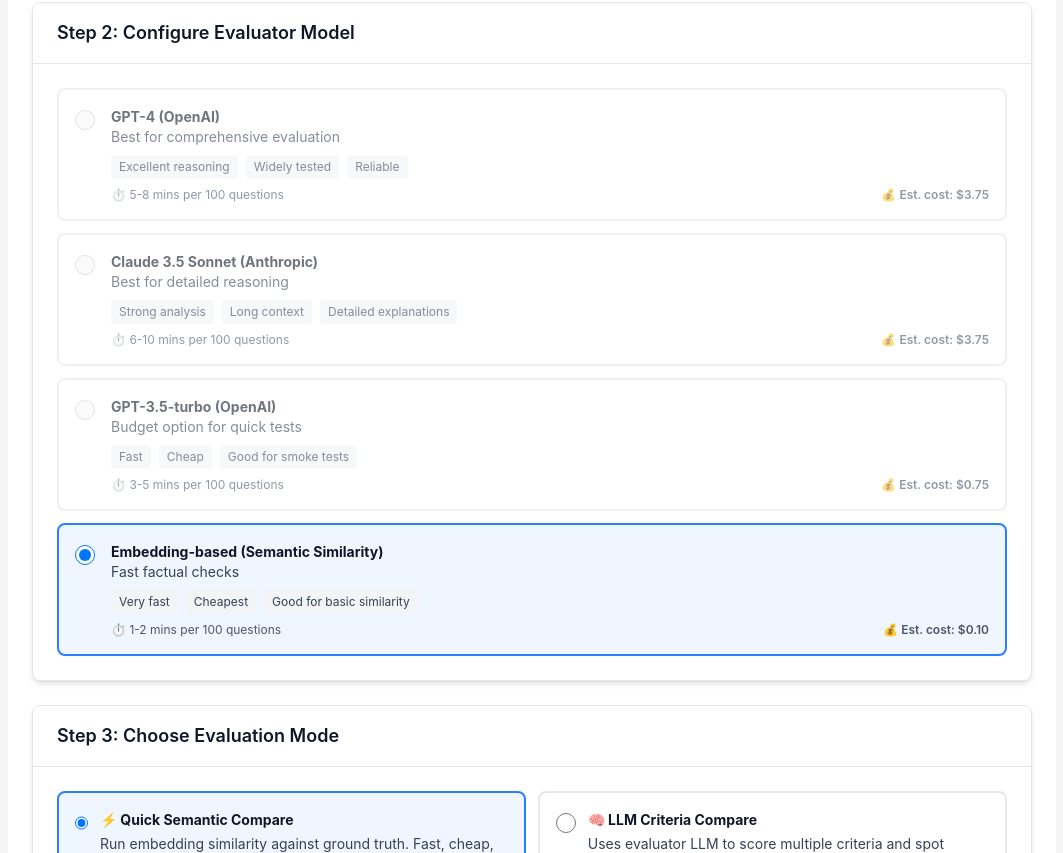
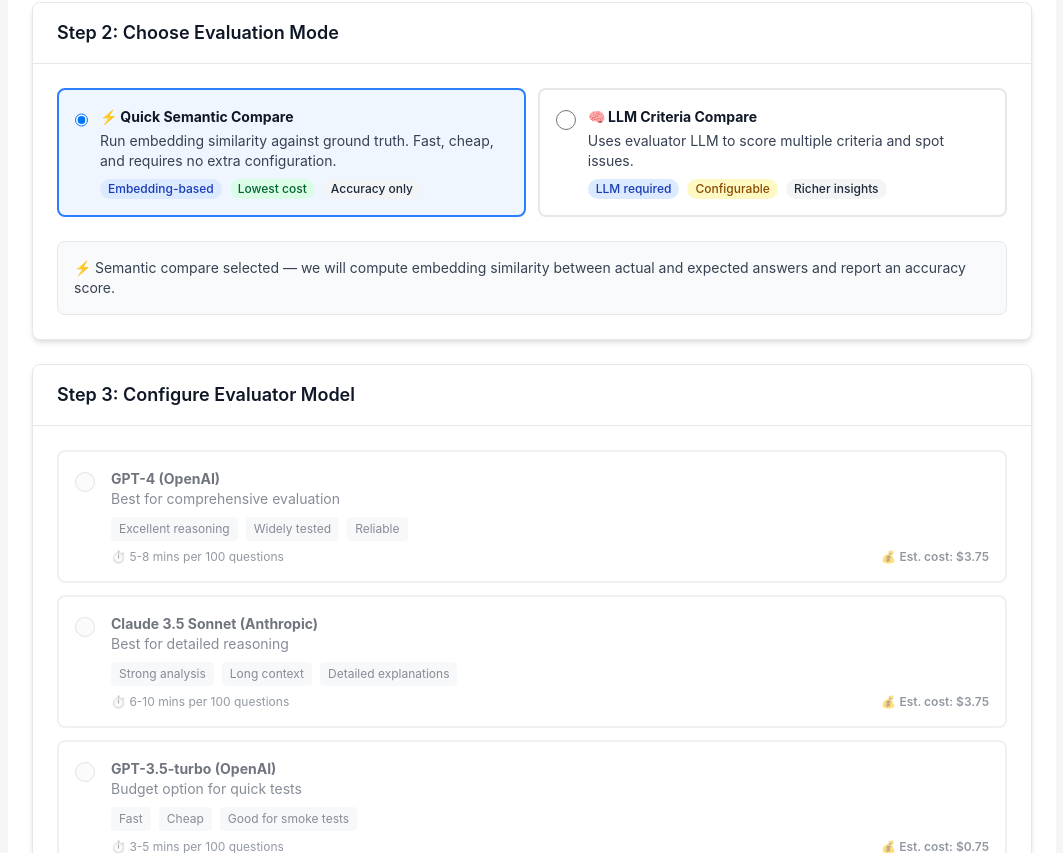
Before and after one commit to tntphat/chatbot-evaluator-ui, a Next.js app: page /auto-evaluate in a window 1280 px wide. Shown: the part 807-1660 px from the top of the page, without its empty margins (208-1271 px from the left). Built offline with nearby package versions, Linux system fonts and the light colour scheme; what @ant-design/nextjs-registry would draw is missing.

Commit message:
Adjust evaluation flows and add auto evaluate shortcut

```diff
--- a/app/auto-evaluate/page.tsx
+++ b/app/auto-evaluate/page.tsx
@@ -659,66 +659,7 @@ export default function AutoEvaluatePage() {
             </div>
           </Card>
 
-          <Card title='Step 2: Configure Evaluator Model'>
-            <div className='space-y-3'>
-              {evaluatorModels.map((model) => {
-                const isSemanticMode = evaluationMode === 'semantic';
-                const isDisabled = isSemanticMode && model.id !== 'embedding';
-                const isSelected = selectedEvaluator === model.id;
-                return (
-                  <label
-                    key={model.id}
-                    className={`flex items-start gap-4 p-4 border-2 rounded-lg cursor-pointer transition-all ${
-                      isSelected
-                        ? 'border-blue-500 bg-blue-50'
-                        : 'border-gray-200 hover:border-blue-300'
-                    } ${isDisabled ? 'opacity-60 cursor-not-allowed' : ''}`}
-                  >
-                    <input
-                      type='radio'
-                      name='evaluator'
-                      value={model.id}
-                      checked={isSelected}
-                      onChange={(e) => {
-                        setSelectedEvaluator(e.target.value);
-                        if (e.target.value !== 'embedding') {
-                          setLastLLMEvaluator(e.target.value);
-                        }
-                      }}
-                      className='w-5 h-5 mt-1'
-                      disabled={evaluating || isDisabled}
-                    />
-                    <div className='flex-1'>
-                      <div className='font-bold text-gray-900'>
-                        {model.name}
-                      </div>
-                      <div className='text-sm text-gray-700 mb-2'>
-                        {model.description}
-                      </div>
-                      <div className='flex flex-wrap gap-2 mb-2'>
-                        {model.features.map((feature, idx) => (
-                          <span
-                            key={idx}
-                            className='text-xs px-2 py-1 bg-gray-100 text-gray-700 rounded'
-                          >
-                            {feature}
-                          </span>
-                        ))}
-                      </div>
-                      <div className='flex justify-between text-xs text-gray-600'>
-                        <span>⏱️ {model.speed}</span>
-                        <span className='font-semibold'>
-                          💰 Est. cost: {model.cost}
-                        </span>
-                      </div>
-                    </div>
-                  </label>
-                );
-              })}
-            </div>
-          </Card>
-
-          <Card title='Step 3: Choose Evaluation Mode'>
+          <Card title='Step 2: Choose Evaluation Mode'>
             <div className='space-y-6'>
               <div className='grid grid-cols-1 md:grid-cols-2 gap-3'>
                 <label
@@ -949,6 +890,65 @@ export default function AutoEvaluatePage() {
                   </div>
                 </div>
               )}
+            </div>
+          </Card>
+
+          <Card title='Step 3: Configure Evaluator Model'>
+            <div className='space-y-3'>
+              {evaluatorModels.map((model) => {
+                const isSemanticMode = evaluationMode === 'semantic';
+                const isDisabled = isSemanticMode && model.id !== 'embedding';
+                const isSelected = selectedEvaluator === model.id;
+                return (
+                  <label
+                    key={model.id}
+                    className={`flex items-start gap-4 p-4 border-2 rounded-lg cursor-pointer transition-all ${
+                      isSelected
+                        ? 'border-blue-500 bg-blue-50'
+                        : 'border-gray-200 hover:border-blue-300'
+                    } ${isDisabled ? 'opacity-60 cursor-not-allowed' : ''}`}
+                  >
+                    <input
+                      type='radio'
+                      name='evaluator'
+                      value={model.id}
+                      checked={isSelected}
+                      onChange={(e) => {
+                        setSelectedEvaluator(e.target.value);
+                        if (e.target.value !== 'embedding') {
+                          setLastLLMEvaluator(e.target.value);
+                        }
+                      }}
+                      className='w-5 h-5 mt-1'
+                      disabled={evaluating || isDisabled}
+                    />
+                    <div className='flex-1'>
+                      <div className='font-bold text-gray-900'>
+                        {model.name}
+                      </div>
+                      <div className='text-sm text-gray-700 mb-2'>
+                        {model.description}
+                      </div>
+                      <div className='flex flex-wrap gap-2 mb-2'>
+                        {model.features.map((feature, idx) => (
+                          <span
+                            key={idx}
+                            className='text-xs px-2 py-1 bg-gray-100 text-gray-700 rounded'
+                          >
+                            {feature}
+                          </span>
+                        ))}
+                      </div>
+                      <div className='flex justify-between text-xs text-gray-600'>
+                        <span>⏱️ {model.speed}</span>
+                        <span className='font-semibold'>
+                          💰 Est. cost: {model.cost}
+                        </span>
+                      </div>
+                    </div>
+                  </label>
+                );
+              })}
             </div>
           </Card>
 
--- a/app/campaigns/new/page.tsx
+++ b/app/campaigns/new/page.tsx
@@ -517,30 +517,6 @@ export default function CampaignCreatePage() {
             </Form.Item>
           </Card>
 
-          <Card
-            type='inner'
-            title='Evaluation Mode'
-            style={{ marginBottom: 16 }}
-          >
-            <Form.Item
-              name='evaluationMode'
-              rules={[{ required: true, message: 'Select evaluation mode' }]}
-            >
-              <Radio.Group>
-                <Space direction='vertical'>
-                  <Radio value='semantic'>
-                    <strong>Quick Semantic Compare</strong> – Embedding
-                    similarity only
-                  </Radio>
-                  <Radio value='criteria'>
-                    <strong>LLM Criteria Compare</strong> – Use evaluator LLM to
-                    score multiple criteria
-                  </Radio>
-                </Space>
-              </Radio.Group>
-            </Form.Item>
-          </Card>
-
           <Card type='inner' title='Dataset & Metrics'>
             <Form.Item
               name='datasetId'
@@ -684,6 +660,30 @@ export default function CampaignCreatePage() {
             )}
           </Card>
 
+          <Card
+            type='inner'
+            title='Evaluation Mode'
+            style={{ marginBottom: 16 }}
+          >
+            <Form.Item
+              name='evaluationMode'
+              rules={[{ required: true, message: 'Select evaluation mode' }]}
+            >
+              <Radio.Group>
+                <Space direction='vertical'>
+                  <Radio value='semantic'>
+                    <strong>Quick Semantic Compare</strong> – Embedding
+                    similarity only
+                  </Radio>
+                  <Radio value='criteria'>
+                    <strong>LLM Criteria Compare</strong> – Use evaluator LLM to
+                    score multiple criteria
+                  </Radio>
+                </Space>
+              </Radio.Group>
+            </Form.Item>
+          </Card>
+
           <Form.Item style={{ marginTop: 24 }}>
             <Button
               type='primary'
--- a/app/datasets/new/page.tsx
+++ b/app/datasets/new/page.tsx
@@ -130,16 +130,16 @@ export default function NewDatasetPage() {
     alert(`Imported ${newItems.length} items!`);
   };
 
-  const handleSubmit = (e: React.FormEvent) => {
-    e.preventDefault();
-
+  const createDataset = (shouldAutoEvaluate: boolean) => {
     if (!formData.name) {
       alert('Please enter dataset name!');
+      setCurrentTab('info');
       return;
     }
 
     if (items.length === 0) {
       alert('Please add at least one test item!');
+      setCurrentTab('questions');
       return;
     }
 
@@ -177,7 +177,27 @@ export default function NewDatasetPage() {
     alert(
       `Dataset "${formData.name}" created successfully with ${items.length} items!`
     );
-    router.push('/datasets');
+    if (shouldAutoEvaluate) {
+      if (typeof window !== 'undefined') {
+        window.localStorage.setItem(
+          'auto_eval_rerun_config',
+          JSON.stringify({
+            datasetId: newDataset.id,
+            chatbotId: '',
+            evaluator: 'embedding',
+            mode: 'semantic',
+          })
+        );
+      }
+      router.push('/auto-evaluate');
+    } else {
+      router.push('/datasets');
+    }
+  };
+
+  const handleSubmit = (e: React.FormEvent) => {
+    e.preventDefault();
+    createDataset(false);
   };
 
   const tabClasses = (tab: typeof currentTab) =>
@@ -732,10 +752,19 @@ export default function NewDatasetPage() {
               >
                 ← Previous: Questions
               </Button>
-              <Button type='submit'>
-                Create Test Suite ({items.length} questions,{' '}
-                {criteria.filter((c) => c.enabled).length} criteria)
-              </Button>
+              <div className='flex gap-3'>
+                <Button
+                  type='button'
+                  variant='secondary'
+                  onClick={() => createDataset(true)}
+                >
+                  Tạo & Auto evaluate
+                </Button>
+                <Button type='submit'>
+                  Create Test Suite ({items.length} questions,{' '}
+                  {criteria.filter((c) => c.enabled).length} criteria)
+                </Button>
+              </div>
             </div>
           </div>
         )}
--- a/lib/defaultCriteria.ts
+++ b/lib/defaultCriteria.ts
@@ -7,7 +7,7 @@ export const DEFAULT_EVALUATION_CRITERIA: EvaluationCriterion[] = [
     name: 'Accuracy (Độ chính xác)',
     description: 'Thông tin trong câu trả lời có chính xác không?',
     weight: 0.3,
-    scale: '1-5',
+    scale: '0-1',
     enabled: true,
     rubric: [
       {
@@ -43,7 +43,7 @@ export const DEFAULT_EVALUATION_CRITERIA: EvaluationCriterion[] = [
     name: 'Completeness (Tính đầy đủ)',
     description: 'Câu trả lời có cover tất cả key points cần thiết không?',
     weight: 0.25,
-    scale: '1-5',
+    scale: '0-1',
     enabled: true,
     rubric: [
       {
@@ -79,7 +79,7 @@ export const DEFAULT_EVALUATION_CRITERIA: EvaluationCriterion[] = [
     name: 'Relevance (Tính liên quan)',
     description: 'Câu trả lời có liên quan trực tiếp đến câu hỏi không?',
     weight: 0.15,
-    scale: '1-5',
+    scale: '0-1',
     enabled: true,
     rubric: [
       {
@@ -114,7 +114,7 @@ export const DEFAULT_EVALUATION_CRITERIA: EvaluationCriterion[] = [
     name: 'Clarity (Tính rõ ràng)',
     description: 'Câu trả lời có dễ hiểu, ngôn ngữ rõ ràng không?',
     weight: 0.15,
-    scale: '1-5',
+    scale: '0-1',
     enabled: true,
     rubric: [
       {
@@ -149,7 +149,7 @@ export const DEFAULT_EVALUATION_CRITERIA: EvaluationCriterion[] = [
     name: 'Tone & Style (Giọng điệu)',
     description: 'Giọng điệu có phù hợp với brand và context không?',
     weight: 0.1,
-    scale: '1-5',
+    scale: '0-1',
     enabled: true,
     rubric: [
       {
@@ -185,7 +185,7 @@ export const DEFAULT_EVALUATION_CRITERIA: EvaluationCriterion[] = [
     name: 'Citations & Transparency (Trích dẫn)',
     description: 'Có trích dẫn nguồn hoặc reference khi cần thiết không?',
     weight: 0.05,
-    scale: '1-5',
+    scale: '0-1',
     enabled: true,
     rubric: [
       {
```
